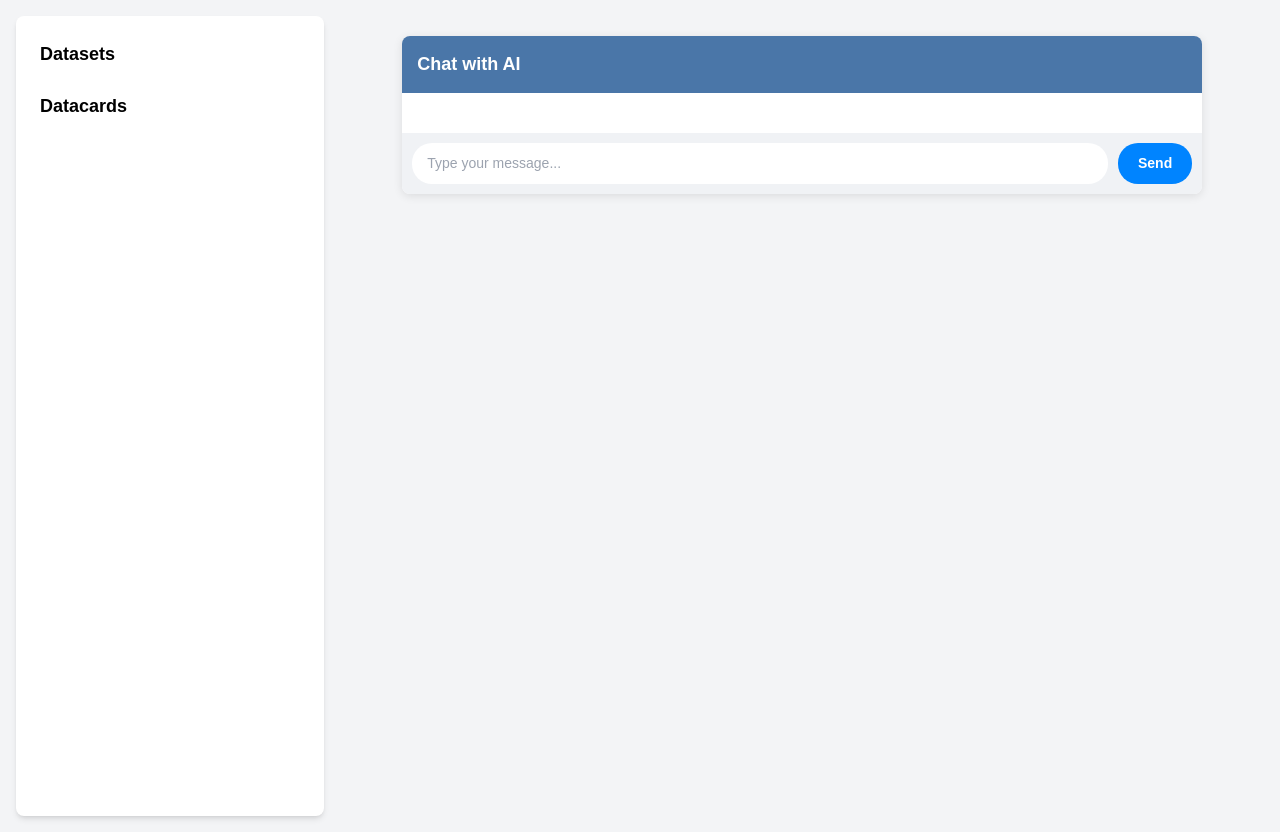
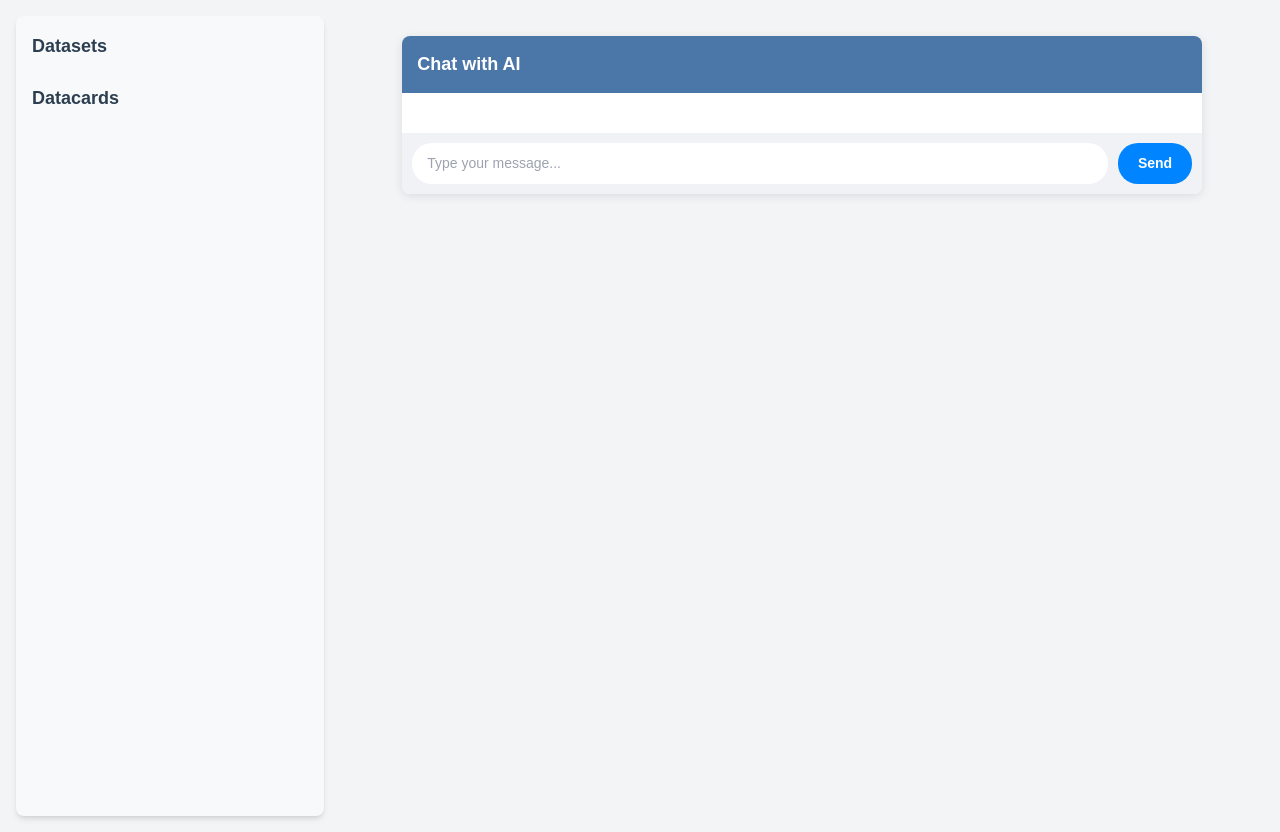
Before and after one commit to simonedisomma/dataflare, a FastAPI app: page /chat in a window 1280 px wide. Run offline with FastAPI, Linux system fonts and the light colour scheme; some libraries are stand-ins or nearby versions.

Commit message:
UI aggiornata

````diff
--- a/services/llm_service.py
+++ b/services/llm_service.py
@@ -54,9 +54,10 @@ class LLMService:
             Based on the user's input, suggest a specific query to execute on the relevant dataset.
             Format the query suggestion as JSON wrapped in the ```data-query-json``` command as shown above.
             Make sure to include the full dataset name with organization (e.g., "us_lbs/unemployment_rate") in the "dataset" field.
-            Use ONLY the exact field names provided in the dataset information for measures and dimensions.
             ALWAYS include at least one measure and one dimension in your query.
-            After suggesting the query, provide a brief explanation of what the query will do and how it relates to the user's question.
+            Don't apologize for anything.
+            Be concise.
+
             """
 
             payload = {
--- a/static/css/chat.css
+++ b/static/css/chat.css
@@ -119,3 +119,39 @@ th {
     background-color: #4a76a8;
     color: white;
 }
+
+/* Sidebar styles */
+#sidebar {
+    background-color: #f8f9fa;
+    border-radius: 8px;
+    padding: 16px;
+}
+
+#sidebar h2 {
+    color: #2c3e50;
+    margin-bottom: 12px;
+}
+
+.dataset-item, .datacard-item {
+    background-color: white;
+    border-radius: 6px;
+    padding: 8px;
+    margin-bottom: 8px;
+    transition: all 0.3s ease;
+}
+
+.dataset-item:hover, .datacard-item:hover {
+    box-shadow: 0 2px 5px rgba(0,0,0,0.1);
+}
+
+.dataset-details {
+    background-color: #f1f3f5;
+    border-radius: 4px;
+    padding: 8px;
+    margin-top: 8px;
+}
+
+/* Icon styles */
+.fas {
+    font-size: 1.2em;
+}
--- a/static/js/chat.js
+++ b/static/js/chat.js
@@ -266,29 +266,50 @@ function updateSidebar() {
     sidebar.innerHTML = `
         <div class="mb-6">
             <h2 class="font-bold text-lg mb-2">Datasets</h2>
-            <ul class="list-disc pl-5">
+            <ul class="space-y-2">
                 ${datasets.map(dataset => `
-                    <li>
-                        <strong>${dataset.name} (${dataset.organization}/${dataset.dataset_slug})</strong>
-                        <p class="text-sm">${dataset.description}</p>
-                        <p class="text-xs">Measures: ${dataset.measures.join(', ')}</p>
-                        <p class="text-xs">Dimensions: ${dataset.dimensions.join(', ')}</p>
+                    <li class="dataset-item">
+                        <div class="flex items-center">
+                            <i class="fas fa-database text-blue-500 mr-2"></i>
+                            <div>
+                                <div class="font-semibold">${dataset.description}</div>
+                                <div class="text-sm text-gray-500">${dataset.organization}/${dataset.dataset_slug}</div>
+                            </div>
+                        </div>
+                        <div class="dataset-details hidden mt-2 text-sm">
+                            <div><strong>Measures:</strong> ${dataset.measures.join(', ')}</div>
+                            <div><strong>Dimensions:</strong> ${dataset.dimensions.join(', ')}</div>
+                        </div>
                     </li>
                 `).join('')}
             </ul>
         </div>
         <div>
             <h2 class="font-bold text-lg mb-2">Datacards</h2>
-            <ul class="list-disc pl-5">
+            <ul class="space-y-2">
                 ${datacards.map(datacard => `
-                    <li>
-                        <strong>${datacard.name} (${datacard.organization}/${datacard.datacard_slug})</strong>
-                        <p class="text-sm">${datacard.description}</p>
+                    <li class="datacard-item">
+                        <div class="flex items-center">
+                            <i class="fas fa-chart-bar text-green-500 mr-2"></i>
+                            <div>
+                                <div class="font-semibold">${datacard.name}</div>
+                                <div class="text-sm text-gray-500">${datacard.organization}/${datacard.datacard_slug}</div>
+                            </div>
+                        </div>
                     </li>
                 `).join('')}
             </ul>
         </div>
     `;
+
+    // Add hover effect for dataset items
+    const datasetItems = sidebar.querySelectorAll('.dataset-item');
+    datasetItems.forEach(item => {
+        const details = item.querySelector('.dataset-details');
+        item.addEventListener('mouseenter', () => details.classList.remove('hidden'));
+        item.addEventListener('mouseleave', () => details.classList.add('hidden'));
+    });
+
     console.log("Sidebar updated");
 }
 
--- a/templates/chat.html
+++ b/templates/chat.html
@@ -5,6 +5,7 @@
     <meta name="viewport" content="width=device-width, initial-scale=1.0">
     <title>Chat with AI</title>
     <script src="https://cdn.tailwindcss.com"></script>
+    <link rel="stylesheet" href="https://cdnjs.cloudflare.com/ajax/libs/font-awesome/6.4.0/css/all.min.css">
     <link rel="stylesheet" href="/static/css/chat.css">
 </head>
 <body class="bg-gray-100">
````
